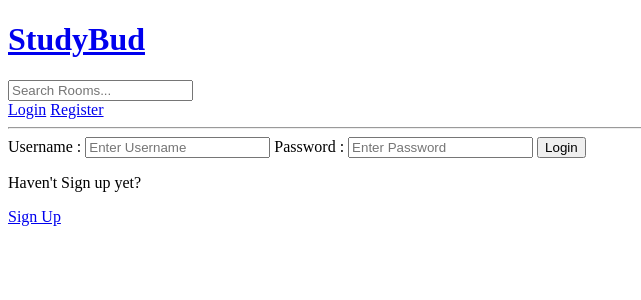
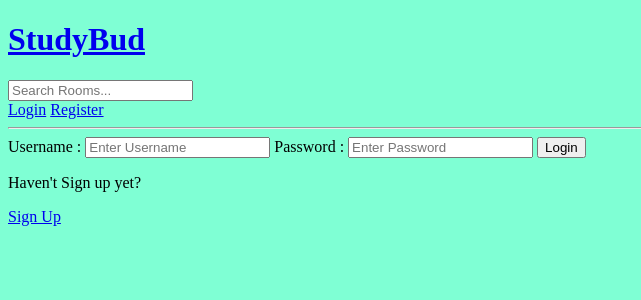
Before and after one commit to Sagar4437/StudyBud, a Django app: a page that uses templates/base.html in a window 1280 px wide. Shown: the top 300 px of the page, without its empty margins (0-641 px from the left). Run offline with Django 4.2, Linux system fonts and the light colour scheme.

Commit message:
include static files

```diff
--- a/static/css/main.css
+++ b/static/css/main.css
@@ -0,0 +1,3 @@
+body{
+    background-color: aquamarine;
+}
--- a/studybud/settings.py
+++ b/studybud/settings.py
@@ -15,6 +15,7 @@ from pathlib import Path
 # Build paths inside the project like this: BASE_DIR / 'subdir'.
 BASE_DIR = Path(__file__).resolve().parent.parent
 TEMPLATES_DIR = Path(BASE_DIR,'templates')
+STATIC_DIR = Path(BASE_DIR,'static')
 
 
 # Quick-start development settings - unsuitable for production
@@ -120,6 +121,7 @@ USE_TZ = True
 # https://docs.djangoproject.com/en/4.1/howto/static-files/
 
 STATIC_URL = 'static/'
+STATICFILES_DIRS =[STATIC_DIR]
 
 # Default primary key field type
 # https://docs.djangoproject.com/en/4.1/ref/settings/#default-auto-field
--- a/templates/base.html
+++ b/templates/base.html
@@ -1,4 +1,5 @@
 <!DOCTYPE html>
+{% load static %}
 <html>
     <head>
         <meta charset="utf-8">
@@ -6,7 +7,7 @@
         <title>StudyBud</title>
         <meta name="description" content="">
         <meta name="viewport" content="width=device-width, initial-scale=1">
-        <link rel="stylesheet" href="">
+        <link rel="stylesheet" href="{% static 'css/main.css' %}">
     </head>
     <body>
         {% include 'navbar.html' %}
```
Also changed, not shown: static/images/1.jpg (added).
